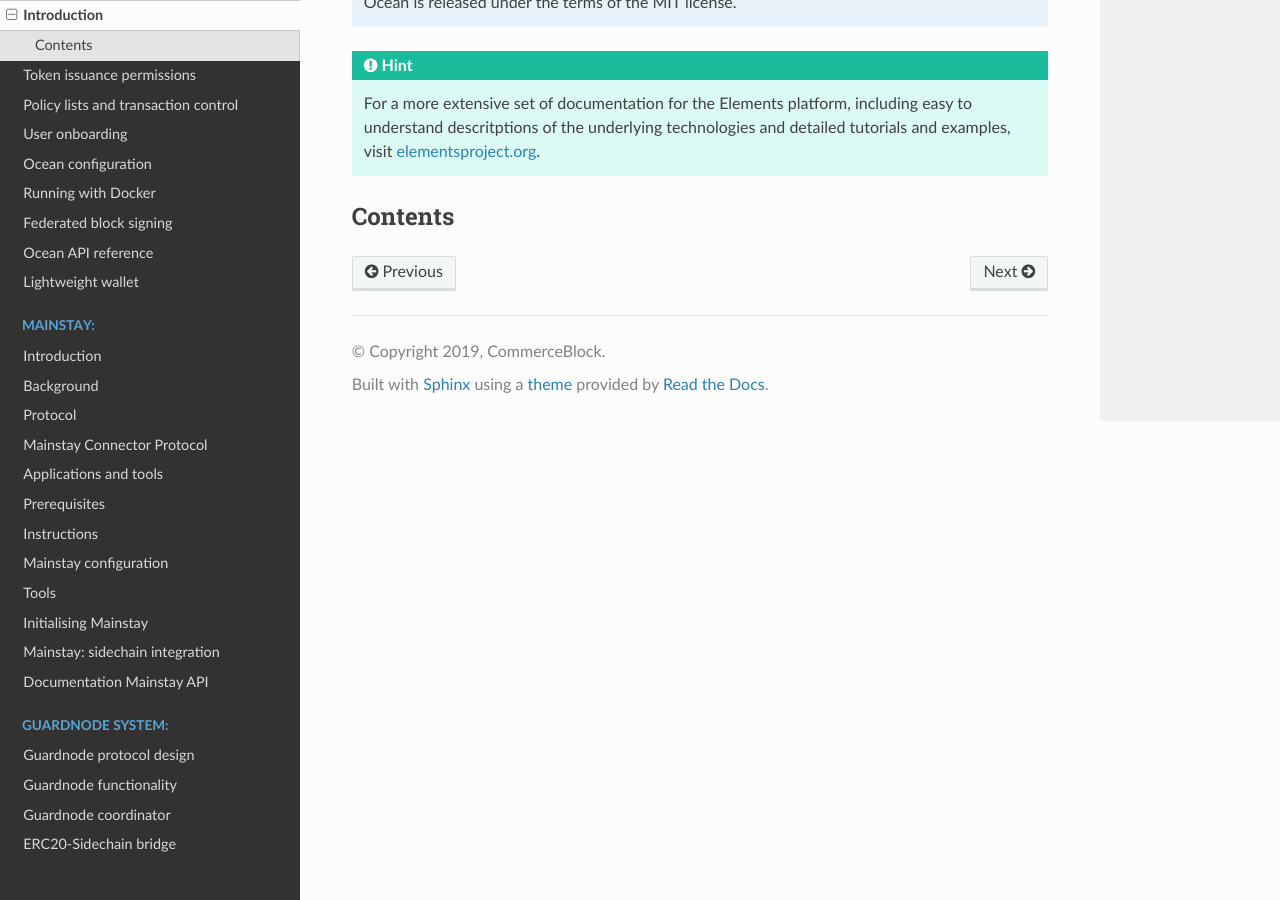
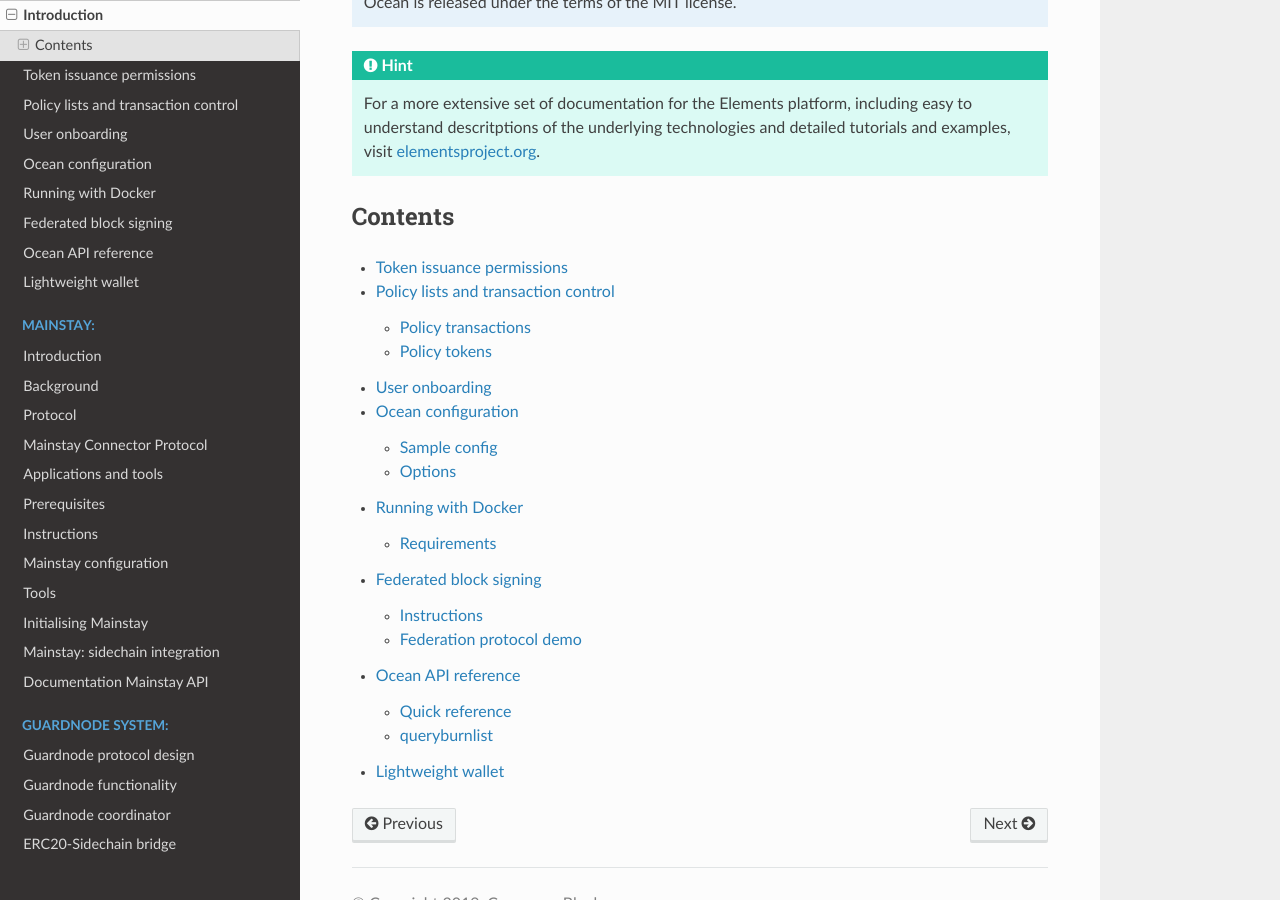
Before and after one commit to commerceblock/docs, a Sphinx documentation site: the page built from source/ocean/index.rst, in a window 1280 px wide and 900 px high, scrolled down 738 px. Built offline with Sphinx 7.4.7 and the Read the Docs theme 2.0.0, drawn with Linux system fonts in a browser that asks for light colours.

Commit message:
ocean docs

```diff
--- a/source/ocean-config/index.rst
+++ b/source/ocean-config/index.rst
@@ -6,7 +6,7 @@ Ocean nodes are configured via ``oceand`` command line arguments or parameters s
 Sample config
 -------------
 
-.. code-block::
+.. codeblock::
 
    chain=gold_main
 
--- a/source/ocean/index.rst
+++ b/source/ocean/index.rst
@@ -18,3 +18,10 @@ Contents
 
 .. toctree::
    :maxdepth: 2
+
+   ../policy/index
+   ../ocean-config/index
+   ../running-node/index
+   ../federation/index
+   ../ocean-api/index
+   ../ocean-wallet/index
--- a/source/policy/index.rst
+++ b/source/policy/index.rst
@@ -33,7 +33,7 @@ The three policy lists (whitelist, freezelist and burnlist) are kept in the clie
 In this process, a special policy transaction containing an address to be added to a policy list is sent to the network (by an authorised wallet) and included in a block. Once confirmed, the address encoded in the policy transaction is added to the policy list by the signing node clients, and it is then enforced. A second policy transaction spending this previous output is then be used to remove the address from the list.
 
 .. image:: policy-blocks.png
-    :width: 340px
+    :width: 320px
     :alt: Policy transactions
     :align: center
 
@@ -45,7 +45,7 @@ Permission to modify the policy lists via policy transactions is controlled via
 The wallets that control the private keys to these policy tokens then have the ability to modify the corresponding policy lists via policy transactions from outside of the federation signing nodes. These wallets to be integrated directly with a KYC/ID service provider for onboarding new users of a blockchain/sidechain or controlled manually by agents or staff of the asset issuer.
 
 .. image:: policy-user.png
-    :width: 340px
+    :width: 360px
     :alt: Policy tokens and wallet
     :align: center
 
```
